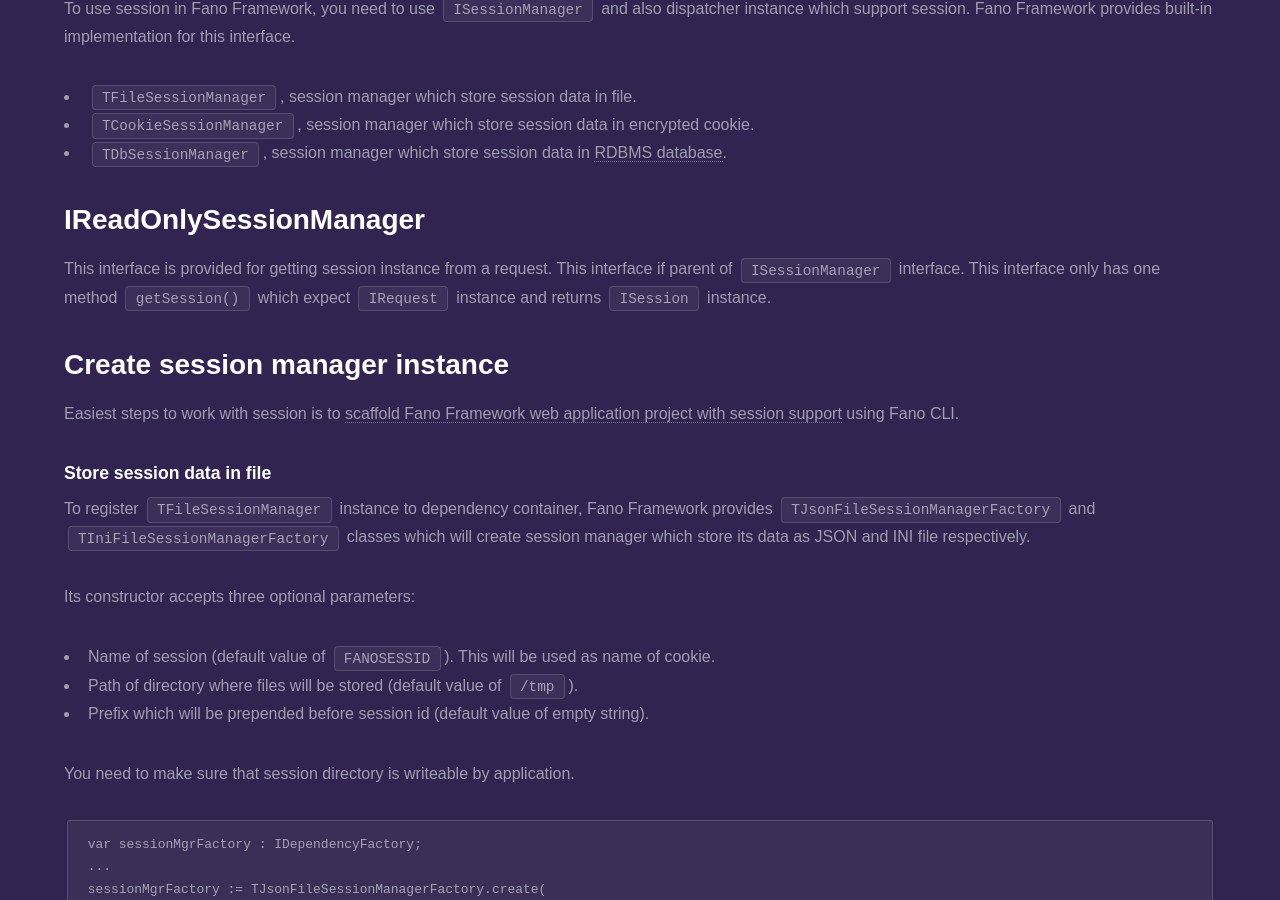
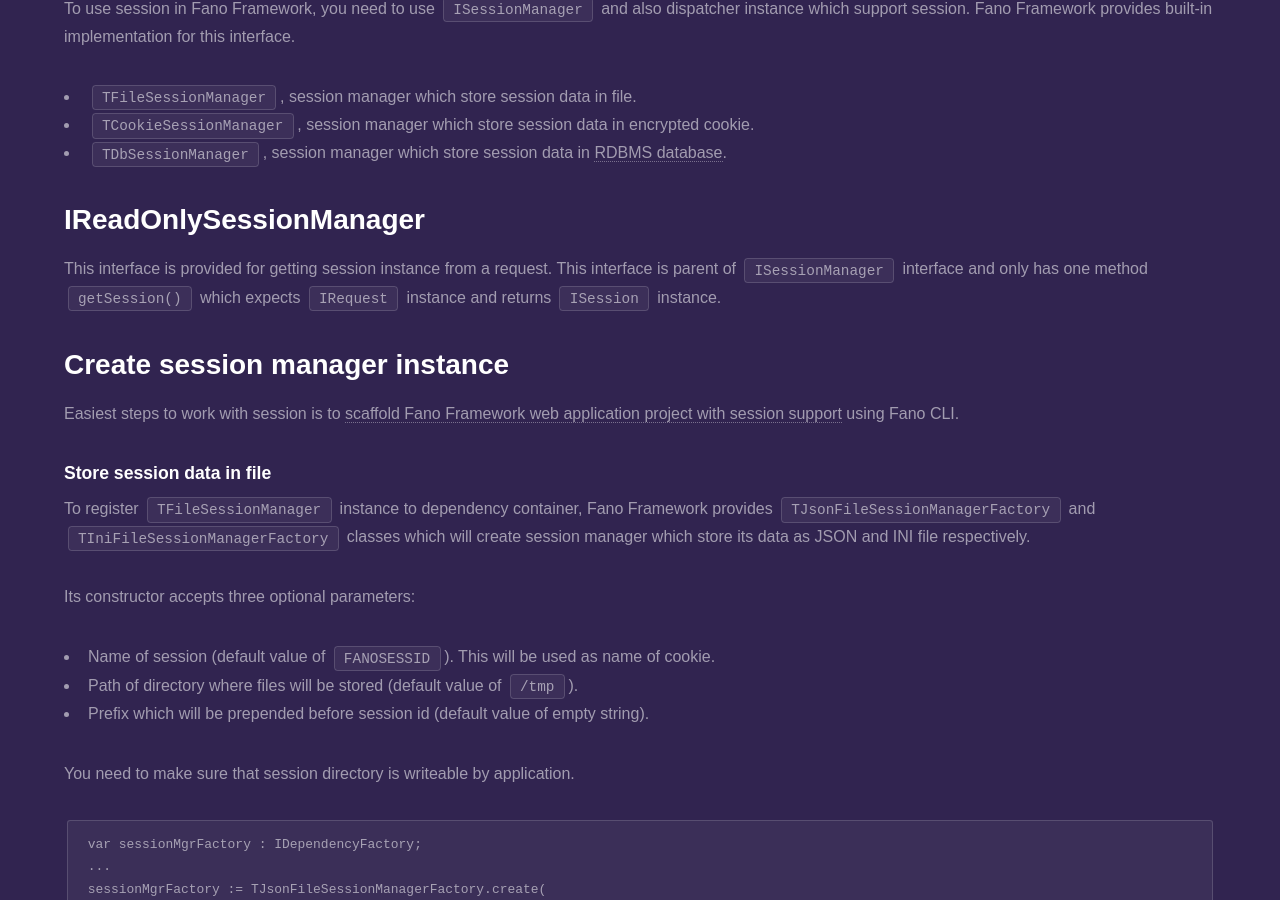
Before and after one commit to fanoframework/fanoframework.github.io, a Jekyll site: the page built from working-with-session/index.md, in a window 1280 px wide and 900 px high, scrolled down 559 px. Built offline with Jekyll 4.4.1, drawn with Linux system fonts in a browser that asks for light colours; our own code applies the rules of GitHub Pages for plain Markdown files.

Commit message:
fix typo error

```diff
--- a/working-with-session/index.md
+++ b/working-with-session/index.md
@@ -24,7 +24,7 @@
 
 ## IReadOnlySessionManager
 
-This interface is provided for getting session instance from a request. This interface if parent of `ISessionManager` interface. This interface only has one method `getSession()` which expect `IRequest` instance and returns `ISession` instance.
+This interface is provided for getting session instance from a request. This interface is parent of `ISessionManager` interface and only has one method `getSession()` which expects `IRequest` instance and returns `ISession` instance.
 
 ## Create session manager instance
 
```
